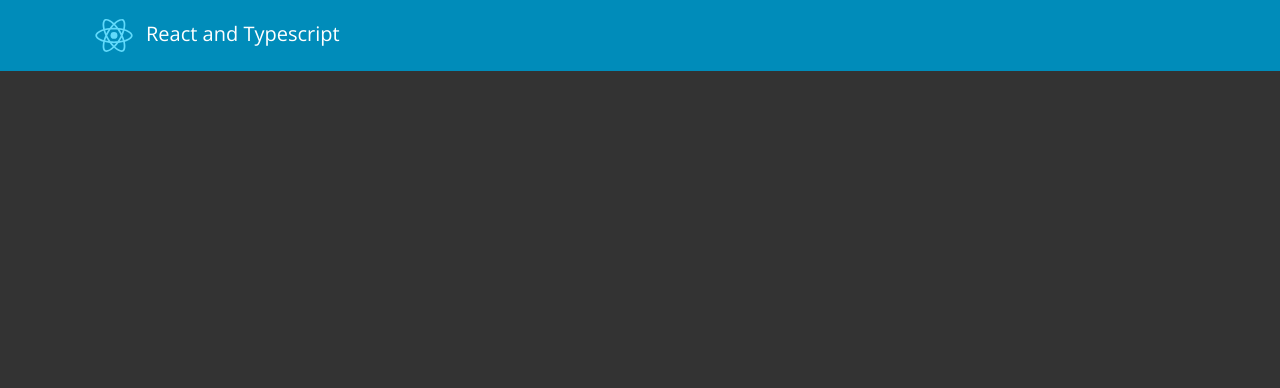
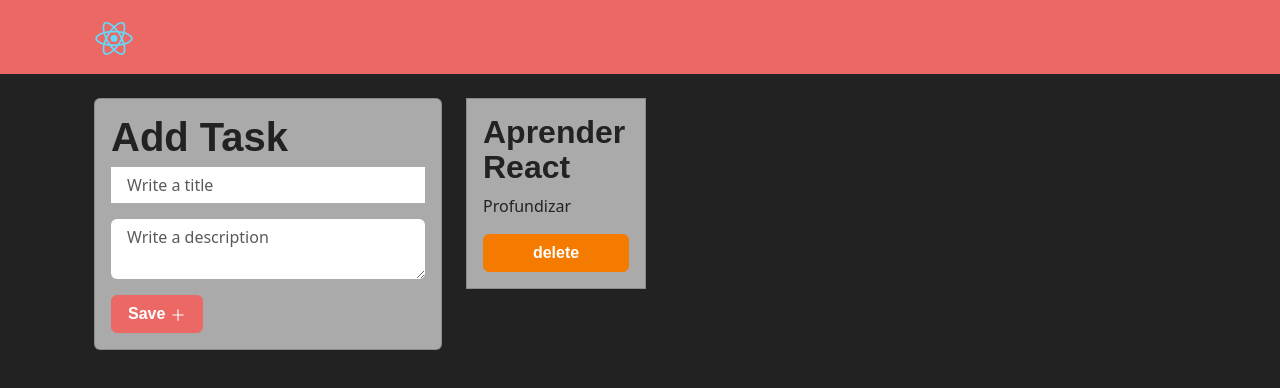
Before and after one commit to manzoDev/task-v.0.2, a React (Create React App) app: page / in a window 1280 px wide. Shown: the top 388 px of the page. Built offline with nearby package versions, Linux system fonts and the light colour scheme; a web font is replaced by a local one.

Commit message:
settings for dependencies, and adding code feat #2may

```diff
--- a/package.json
+++ b/package.json
@@ -10,8 +10,11 @@
     "@types/node": "^16.18.96",
     "@types/react": "^18.3.1",
     "@types/react-dom": "^18.3.0",
+    "bootstrap": "^5.3.3",
+    "bootswatch": "^5.3.3",
     "react": "^18.3.1",
     "react-dom": "^18.3.1",
+    "react-icons": "^5.2.0",
     "react-scripts": "5.0.1",
     "typescript": "^4.9.5",
     "web-vitals": "^2.1.4"
--- a/src/App.tsx
+++ b/src/App.tsx
@@ -1,37 +1,48 @@
-import React, { useState } from 'react';
-import logo from './logo.svg'
-import './App.css';
-import { Task } from './interfaces/Task.interface';
-
+import React, { useState } from "react";
+import logo from "./logo.svg";
+import "./App.css";
+import { Task } from "./interfaces/Task.interface";
+import TaskList from "./components/TaskList";
+import TaskForm from "./components/TaskForm";
 
 interface Props {
-  title: string
+  title?: string;
 }
 
-export function App({title}:Props) {
-
+export function App({ title }: Props) {
   const [task, setTask] = useState<Task[]>([
     {
-      id:1,
-      title: 'Aprender React',
-      description: 'Profundizar',
-      completed: false
-    }
-  ])
+      id: 1,
+      title: "Aprender React",
+      description: "Profundizar",
+      completed: false,
+    },
+  ]);
 
   return (
-    <div className="bg-dark text-white" style={{height: '100vh'}}>
+    <div className="bg-dark text-white" style={{ height: "100vh" }}>
       {/* Navbar */}
-      <nav className='navbar navbar-dark bg-primary'>
-        <div className='container'>
-          <a href="/" className='navbar-brand'>
-            <img src={logo} alt='React Logo' style={{width: '4rem'}}/>
-            {title}
-            </a>
+      <nav className="navbar navbar-dark bg-primary">
+        <div className="container">
+          <a href="/" className="navbar-brand">
+            <img src={logo} alt="React Logo" style={{ width: "4rem" }} />
+            {title && <h1>{title}</h1>}
+          </a>
         </div>
       </nav>
+
       <main className="container p-4">
+        <div className="row">
+          <div className="col-md-4">
+            <TaskForm />
+          </div>
 
+          <div className="col-md-8">
+            <div className="row">
+              <TaskList tasks={task} />
+            </div>
+          </div>
+        </div>
       </main>
     </div>
   );
--- a/src/components/TaskCard.tsx
+++ b/src/components/TaskCard.tsx
@@ -1,9 +1,18 @@
-import React from 'react'
+import React from "react";
+import { Task } from "../interfaces/Task.interface";
 
-export default function TaskCard() {
+interface Props {
+  task: Task;
+}
+
+export default function TaskCard({ task }: Props) {
   return (
-    <div>
-
+    <div className="card card-body bg-secondary rounded-0 text-dark">
+      <h2>{task.title}</h2>
+      <p>{task.description}</p>
+      <button className="btn btn-danger">
+        delete
+      </button>
     </div>
-  )
+  );
 }
--- a/src/components/TaskForm.tsx
+++ b/src/components/TaskForm.tsx
@@ -1,9 +1,31 @@
-import React from 'react'
+import React from "react";
+import { AiOutlinePlus } from "react-icons/ai";
 
 export default function TaskForm() {
   return (
-    <div>
+    <div className="card card-body bg-secondary text-dark">
+      <h1>Add Task</h1>
 
+      <form>
+        <input
+          type="text"
+          name="title"
+          id=""
+          placeholder="Write a title"
+          className="form-control mb-3 rounded-0 shadow-none border-0"
+        />
+
+        <textarea
+          name="description"
+          rows={2}
+          placeholder="Write a description"
+          className="form-control mb-3 shadow-none border-0"
+        ></textarea>
+
+        <button className="btn btn-primary ">
+          Save <AiOutlinePlus />
+        </button>
+      </form>
     </div>
-  )
+  );
 }
--- a/src/components/TaskList.tsx
+++ b/src/components/TaskList.tsx
@@ -1,19 +1,19 @@
-import React from 'react'
-import { Task } from '../interfaces/Task.interface'
+import React from "react";
+import { Task } from "../interfaces/Task.interface";
+import TaskCard from "./TaskCard";
 
 interface Props {
-  tasks: Task[]
+  tasks: Task[];
 }
 
-export default function TaskList() {
+export default function TaskList({ tasks }: Props) {
   return (
-    <div></div>
-    /*{
-      task.map(tasks => (
-        <div>
-        <h2 key={tasks.id}>{tasks.title}</h2>
+    <div>
+      {tasks.map((task) => (
+        <div className="col-md-3">
+          <TaskCard task={task} />
         </div>
-      ))
-    }*/
-  )
+      ))}
+    </div>
+  );
 }
--- a/src/index.tsx
+++ b/src/index.tsx
@@ -1,6 +1,7 @@
 import React from 'react';
 import ReactDOM from 'react-dom/client';
-import 'bootswatch/dist/yeti/bootstrap.min.css'
+import 'bootstrap/dist/css/bootstrap.min.css';
+import 'bootswatch/dist/journal/bootstrap.min.css';
 import {App} from './App';
 import reportWebVitals from './reportWebVitals';
 
@@ -9,7 +10,7 @@ const root = ReactDOM.createRoot(
 );
 root.render(
   <React.StrictMode>
-    <App title='React and Typescript' />
+    <App /*title='React and Typescript'*//>
   </React.StrictMode>
 );
 
```
Also changed, not shown: 2 other files (tests, documents, lock files or other folders).
